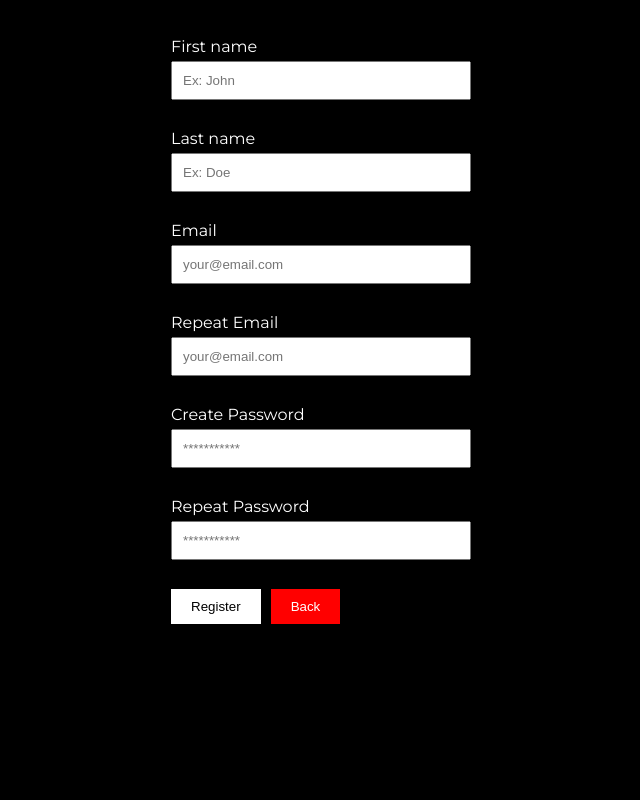
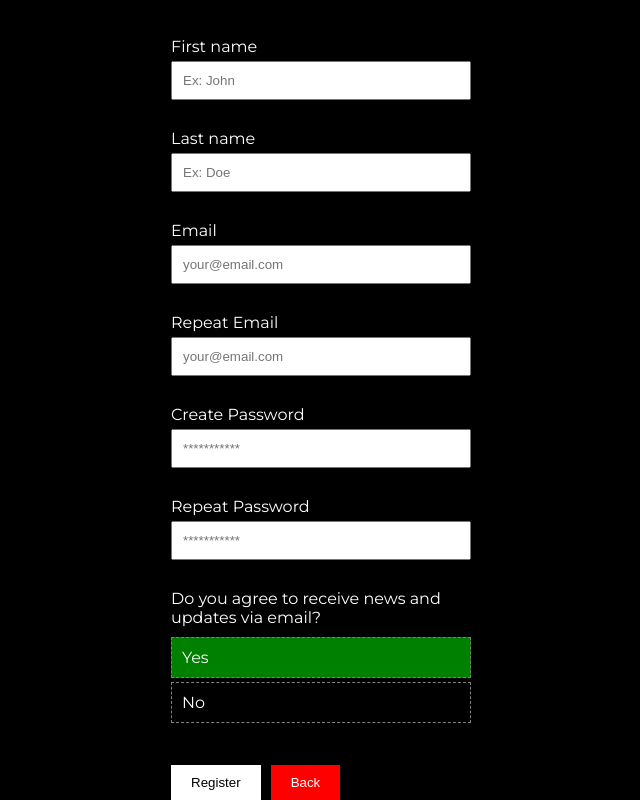
Before and after one commit to Pablo-Camara/main-website-with-vue-js, a Vue app: page /register in a window 1280 px wide. Shown: the part 254-1054 px from the top of the page, without its empty margins (319-959 px from the left). Before the commit the page ends 878 px from the top, so only its background shows below. Built offline with nearby package versions, Linux system fonts and the light colour scheme.

Commit message:
base coreg binary (yes/no)

```diff
--- /dev/null
+++ b/src/components/BaseComponents/BaseCoregBinary.vue
@@ -0,0 +1,44 @@
+<script setup>
+    defineProps(['text', 'confirmed']);
+    const emit = defineEmits(['confirm']);
+</script>
+
+<template>
+    <div class="coreg">
+        <div class="coreg-text">{{ text }}</div>
+        <div class="coreg-binary-options">
+            <div
+            :class="{ 'coreg-option': true, 'coreg-yes' : true, 'selected': confirmed }"
+            @click="$emit('confirm', true)"
+            >Yes</div>
+            <div
+            :class="{ 'coreg-option': true, 'coreg-no' : true, 'selected': !confirmed }"
+            @click="$emit('confirm', false)"
+            >No</div>
+        </div>
+    </div>
+</template>
+
+<style scoped>
+    .coreg-text {
+        margin-bottom: 10px;
+    }
+
+    .coreg-option {
+        padding: 10px;
+        margin-bottom: 4px;
+        cursor: pointer;
+        border: 1px dashed gray;
+        box-sizing: border-box;
+    }
+    .coreg-option.coreg-yes.selected {
+        background-color: green;
+        border: 2px dashed rgb(2, 73, 0)n;
+        color: white;
+    }
+    .coreg-option.coreg-no.selected {
+        background-color: #ff0000;
+        color: #ffffff;
+        border: 2px dashed rgb(129, 0, 0)n;
+    }
+</style>
--- a/src/views/RegisterPage.vue
+++ b/src/views/RegisterPage.vue
@@ -4,6 +4,7 @@ import { useNavigation } from '@/utils/routerUtils';
 import HeaderBox from '@/components/HeaderBox.vue';
 import BaseInput from '@/components/BaseComponents/BaseInput.vue';
 import BaseButton from '@/components/BaseComponents/BaseButton.vue';
+import BaseCoregBinary from '@/components/BaseComponents/BaseCoregBinary.vue';
 
 
 const { goHome } = useNavigation();
@@ -14,6 +15,7 @@ const email = ref(null);
 const emailConfirm = ref(null);
 const password = ref(null);
 const passwordConfirm = ref(null);
+const newsletterConfirm = ref(true);
 
 const register = () => {
     console.log(firstName.value);
@@ -22,6 +24,11 @@ const register = () => {
     console.log(emailConfirm.value);
     console.log(password.value);
     console.log(passwordConfirm.value);
+    console.log(newsletterConfirm.value);
+};
+
+const setNewsletterConfirm = (value) => {
+    newsletterConfirm.value = value ? true : false;
 };
 
 </script>
@@ -42,6 +49,8 @@ const register = () => {
         <br/><br/>
         <BaseInput v-model="passwordConfirm" label="Repeat Password" id="passwordConfirm" type="password" placeholder="***********" disableClipboard="true"/>
         <br/><br/>
+        <BaseCoregBinary text="Do you agree to receive news and updates via email?" :confirmed="newsletterConfirm" @confirm="setNewsletterConfirm" />
+        <br/><br/>
         <BaseButton variant="mr-10" @click="register">Register</BaseButton>
         <BaseButton variant="red-alert" @click="goHome">Back</BaseButton>
     </div>
```
